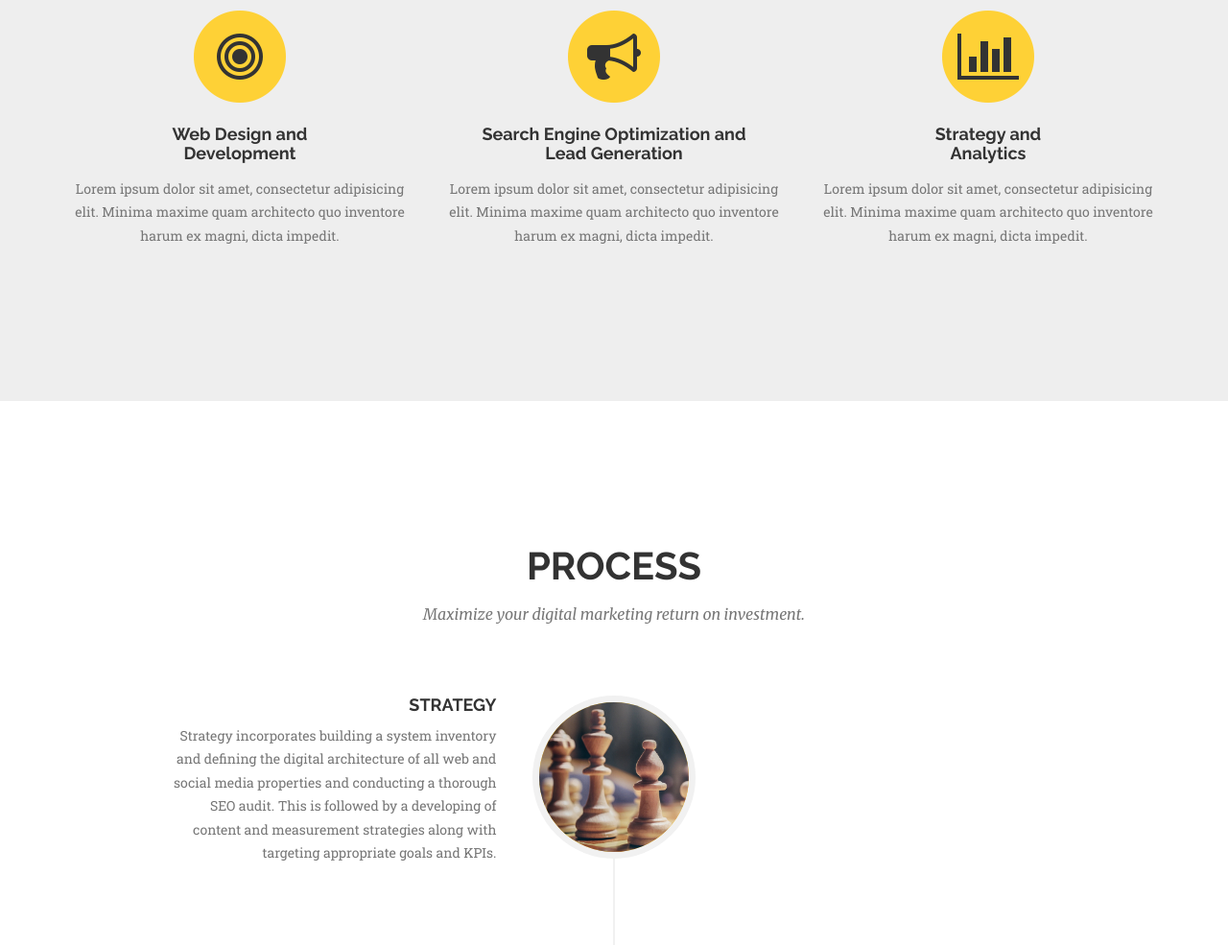
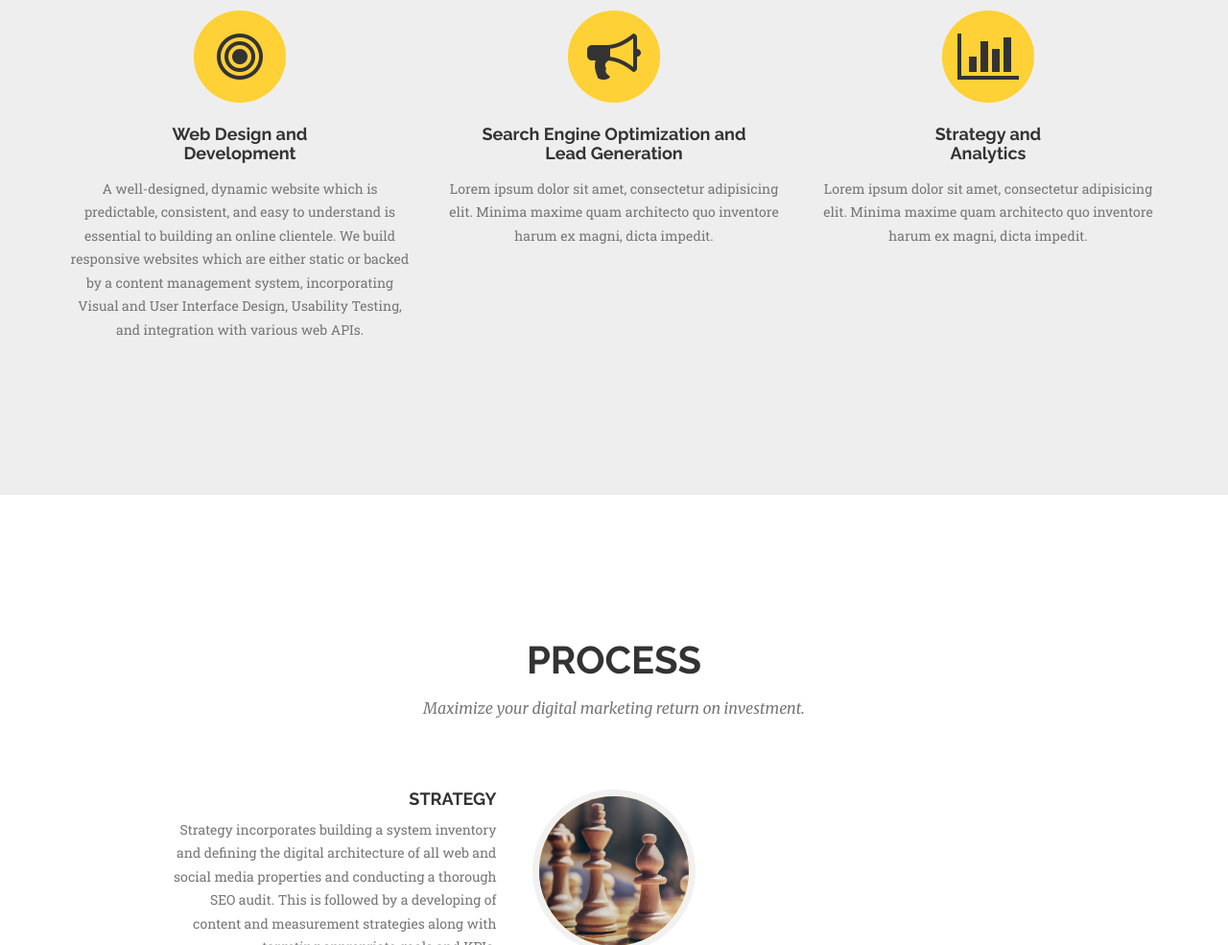
Before and after one commit to arnab-arcvisions/ventus-web, a website: page index.html in a window 1280 px wide. Shown: the part 1061-2046 px from the top of the page at 96% size. Drawn offline with nearby package versions, Linux system fonts and the light colour scheme; a web font is replaced by a local one.

Commit message:
Edited Services section: Arnab & Samrat

```diff
--- a/index.html
+++ b/index.html
@@ -100,7 +100,7 @@
                         <i class="fa fa-bullseye fa-stack-1x"></i>
                     </span>
                     <h4 class="service-heading">Web Design and<br> Development</h4>
-                    <p class="text-muted">Lorem ipsum dolor sit amet, consectetur adipisicing elit. Minima maxime quam architecto quo inventore harum ex magni, dicta impedit.</p>
+                    <p class="text-muted">A well-designed, dynamic website which is predictable, consistent, and easy to understand is essential to building an online clientele. We build responsive websites which are either static or backed by a content management system, incorporating Visual and User Interface Design, Usability Testing, and integration with various web APIs.</p>
                 </div>
                 <div class="col-md-4">
                     <span class="fa-stack fa-4x">
```
